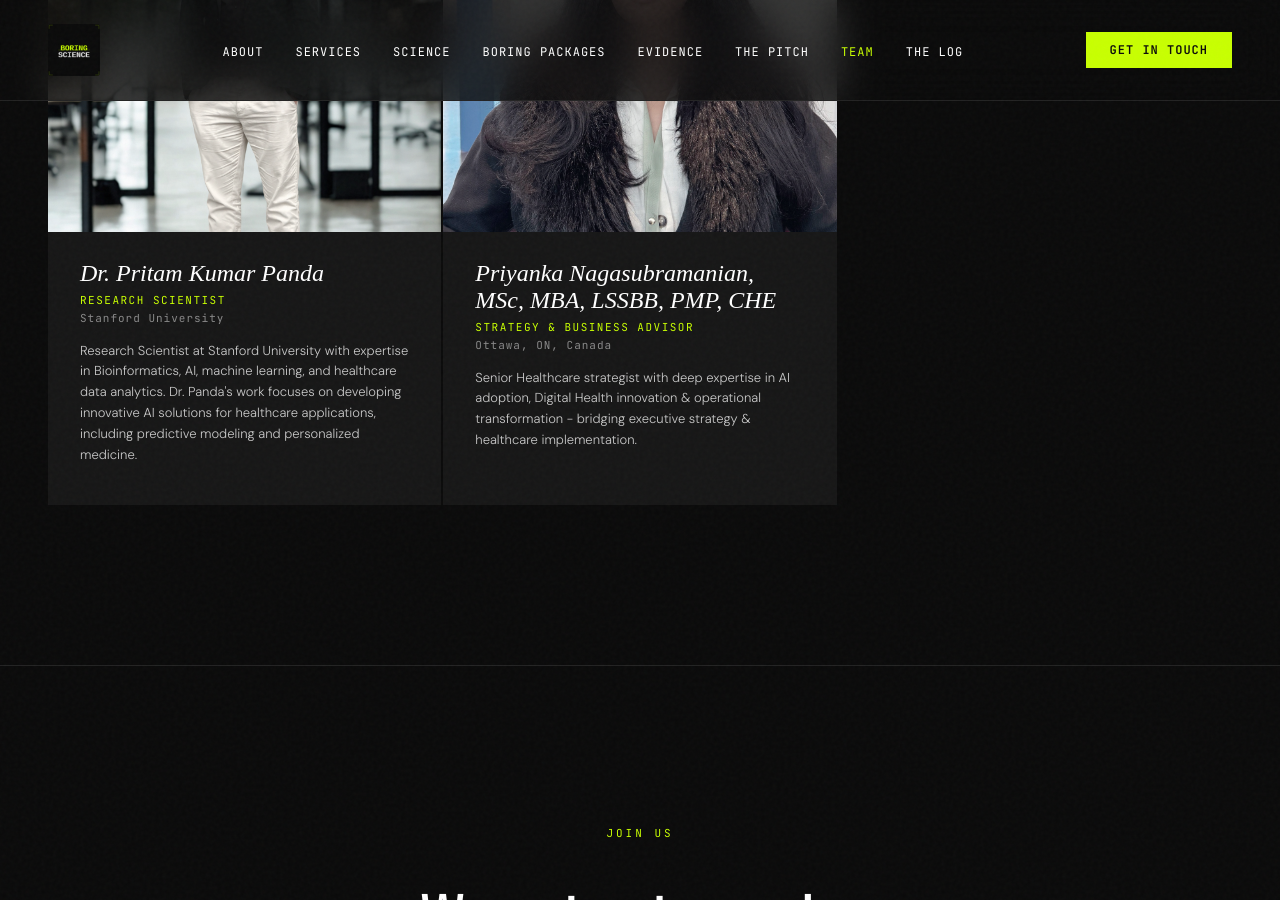
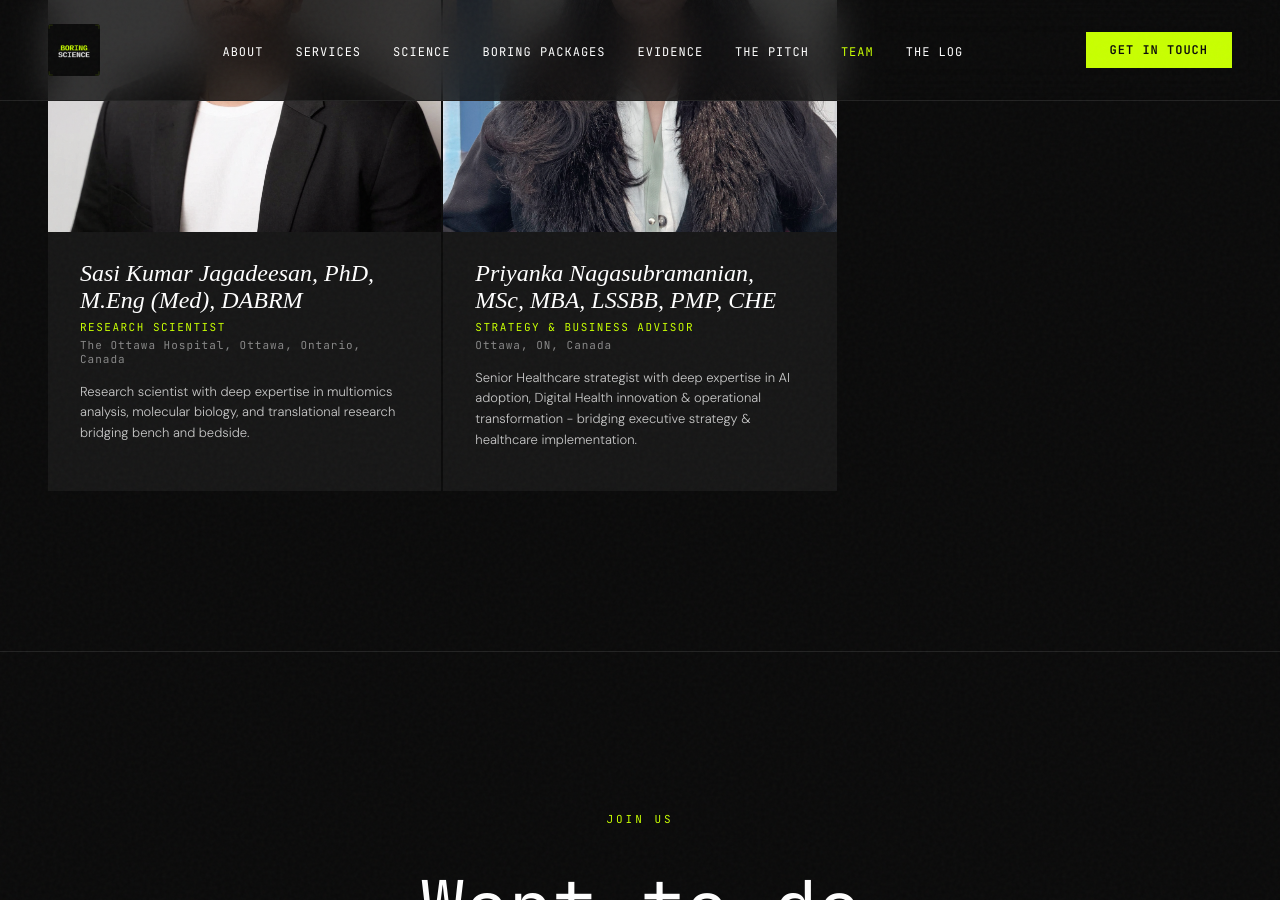
Before and after one commit to BoringScienceLLC/BoringScience, a Jekyll site: the page built from team.html, in a window 1280 px wide and 900 px high, scrolled down 1931 px. Built offline with Jekyll 4.4.1, drawn with Linux system fonts in a browser that asks for light colours; some web fonts are replaced.

Commit message:
Update advisor information in advisors.yml

```diff
--- a/_data/advisors.yml
+++ b/_data/advisors.yml
@@ -3,11 +3,11 @@
 # Add photo path, or leave photo blank to show initials
 # ============================================================
 
-- name: "Dr. Pritam Kumar Panda"
+- name: "Sasi Kumar Jagadeesan, PhD, M.Eng (Med), DABRM"
   title: "Research Scientist"
-  affiliation: "Stanford University"
-  expertise: "Research Scientist at Stanford University with expertise in Bioinformatics, AI, machine learning, and healthcare data analytics. Dr. Panda's work focuses on developing innovative AI solutions for healthcare applications, including predictive modeling and personalized medicine."
-  photo: "/assets/images/team/advisor-1.jpg"
+  affiliation: "The Ottawa Hospital, Ottawa, Ontario, Canada"
+  expertise: "Research scientist with deep expertise in multiomics analysis, molecular biology, and translational research bridging bench and bedside."
+  photo: "/assets/images/team/sasi-jagadeesan.jpg"
 
 - name: "Priyanka Nagasubramanian, MSc, MBA, LSSBB, PMP, CHE"
   title: "Strategy & Business Advisor"
```
